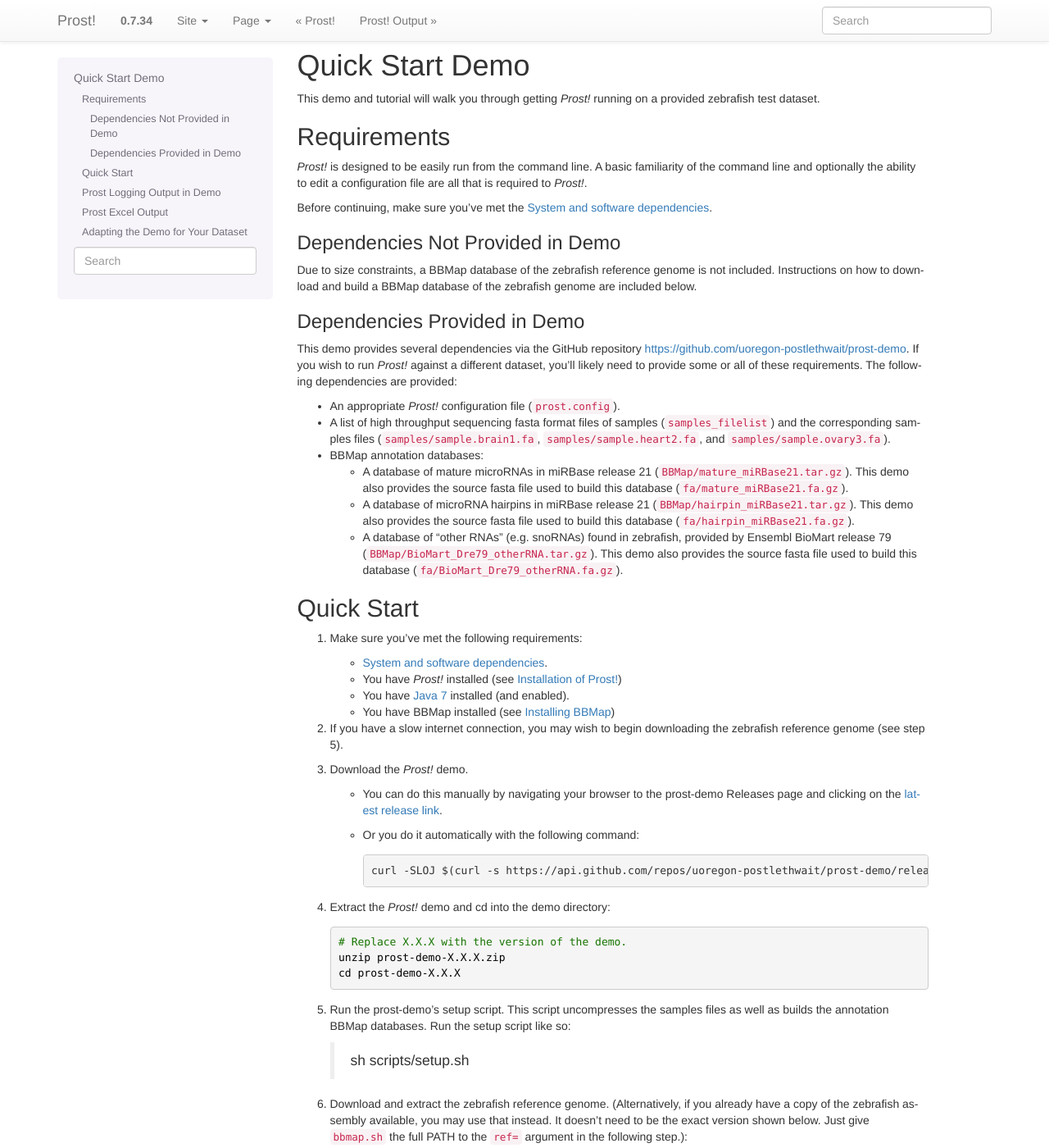
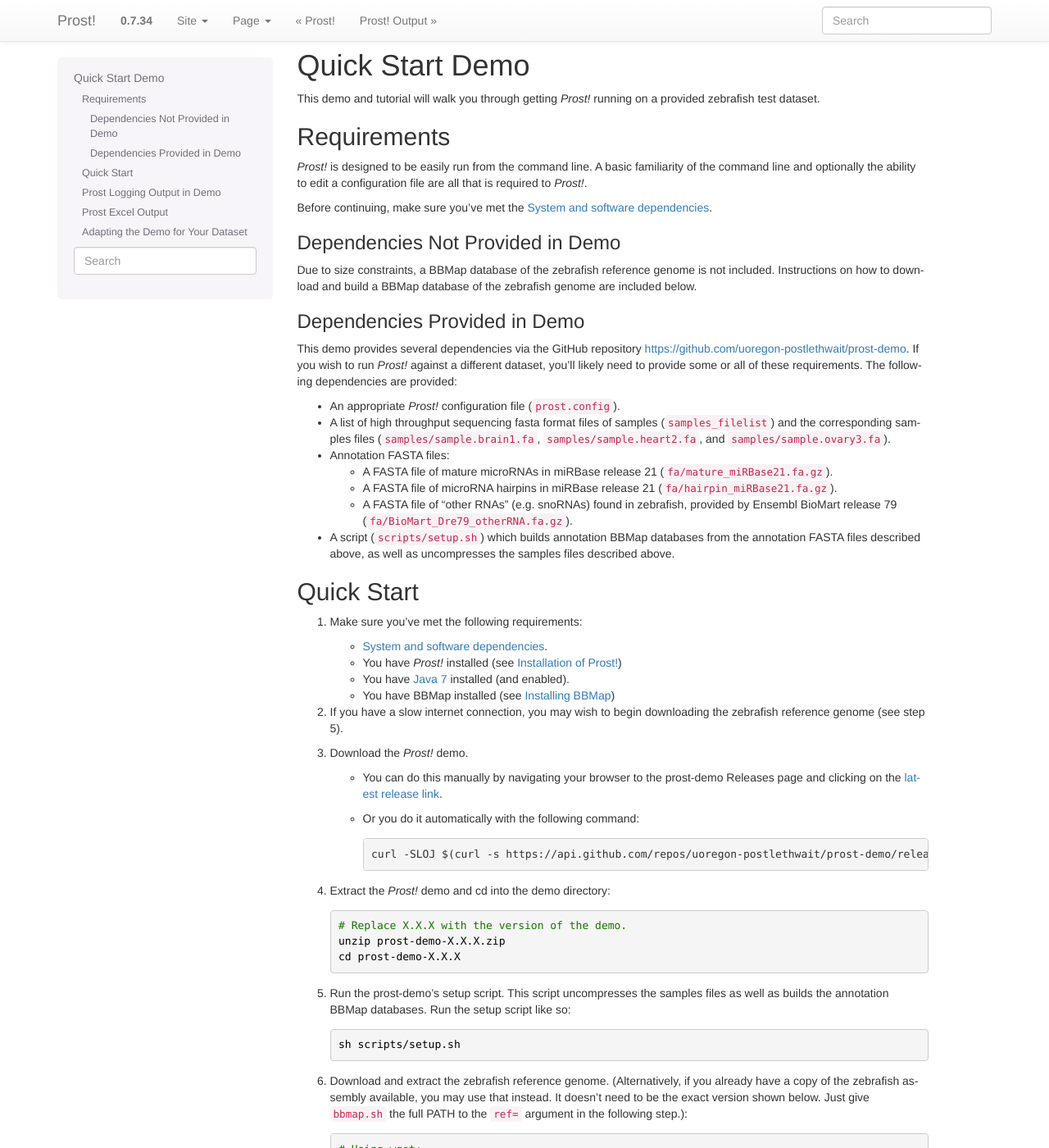
Before and after one commit to uoregon-postlethwait/prost, a Sphinx documentation site: the page built from docs/demo.rst, in a window 1280 px wide and 1400 px high. Shown: the whole window at 82% size. Built offline with Sphinx 7.4.7, drawn with Linux system fonts in a browser that asks for light colours; the version number is read from the project's files by our own code.

Commit message:
small changes to demo docs

```diff
--- a/docs/demo.rst
+++ b/docs/demo.rst
@@ -36,18 +36,17 @@
   (``samples_filelist``) and the corresponding samples files
   (``samples/sample.brain1.fa``, ``samples/sample.heart2.fa``, and
   ``samples/sample.ovary3.fa``).
-* BBMap annotation databases:
+* Annotation FASTA files:
 
-  * A database of mature microRNAs in miRBase release 21
-    (``BBMap/mature_miRBase21.tar.gz``).  This demo also provides the source
-    fasta file used to build this database (``fa/mature_miRBase21.fa.gz``).
-  * A database of microRNA hairpins in miRBase release 21
-    (``BBMap/hairpin_miRBase21.tar.gz``). This demo also provides the source
-    fasta file used to build this database (``fa/hairpin_miRBase21.fa.gz``).
-  * A database of "other RNAs" (e.g. snoRNAs) found in zebrafish, provided by
-    Ensembl BioMart release 79 (``BBMap/BioMart_Dre79_otherRNA.tar.gz``). This
-    demo also provides the source fasta file used to build this database
-    (``fa/BioMart_Dre79_otherRNA.fa.gz``).
+  * A FASTA file of mature microRNAs in miRBase release 21
+    (``fa/mature_miRBase21.fa.gz``).
+  * A FASTA file of microRNA hairpins in miRBase release 21
+    (``fa/hairpin_miRBase21.fa.gz``).
+  * A FASTA file of "other RNAs" (e.g. snoRNAs) found in zebrafish, provided by
+    Ensembl BioMart release 79 (``fa/BioMart_Dre79_otherRNA.fa.gz``).
+* A script (``scripts/setup.sh``) which builds annotation BBMap databases from
+  the annotation FASTA files described above, as well as uncompresses the
+  samples files described above.
 
 Quick Start
 ===========
@@ -74,7 +73,7 @@
         cd prost-demo-X.X.X
 #. Run the prost-demo's setup script.  This script uncompresses the samples
    files as well as builds the annotation BBMap databases.  Run the setup
-   script like so:
+   script like so::
 
         sh scripts/setup.sh
 #. Download and extract the zebrafish reference genome.  (Alternatively, if you
```
